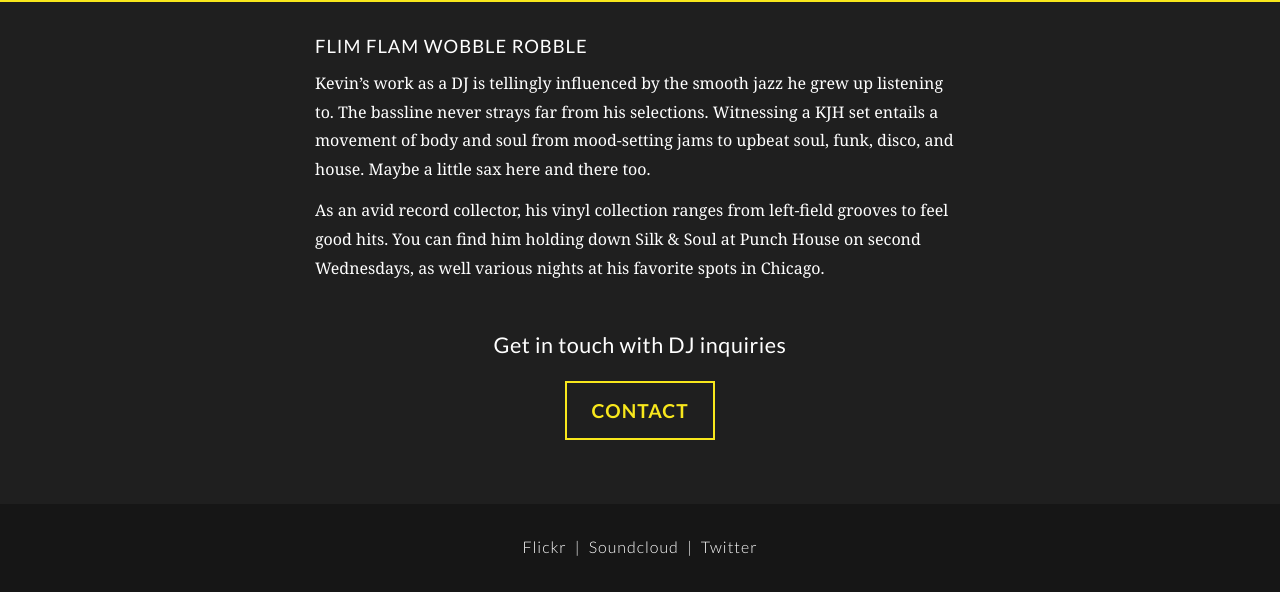
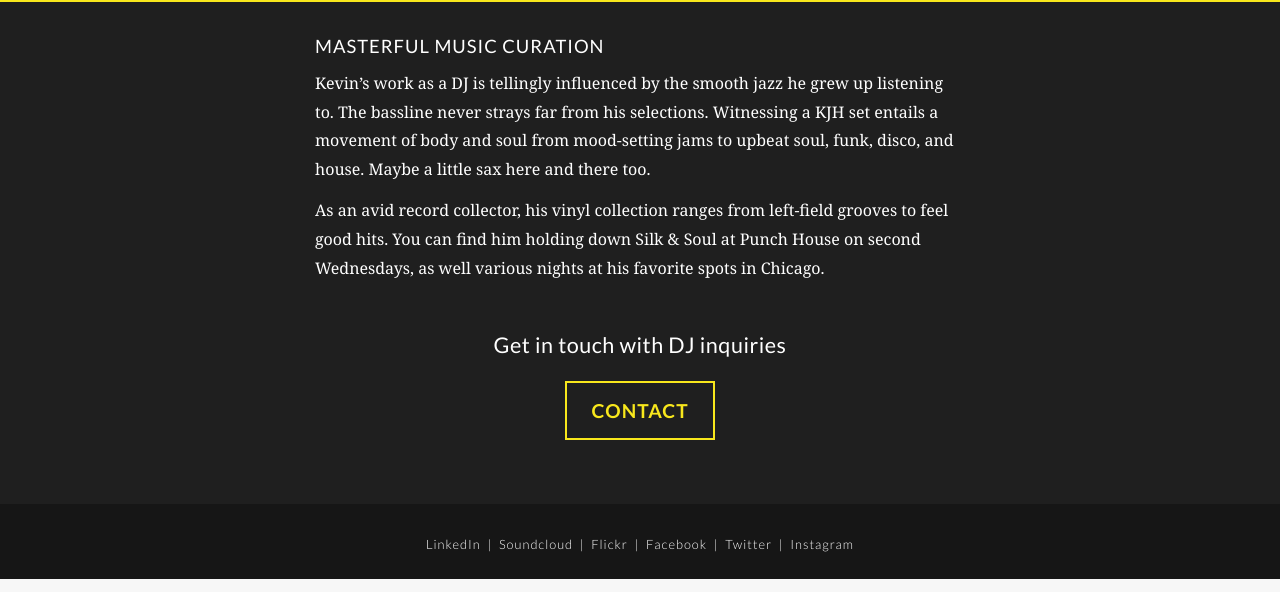
Before and after one commit to kevinhsia/kevinhsia.github.io, a Jekyll site: the page built from music.md, in a window 1280 px wide. Shown: the part 460-1052 px from the top of the page. Built offline with Jekyll 4.4.1, drawn with Linux system fonts in a browser that asks for light colours; some web fonts are replaced.

Commit message:
Adding all the social networks

```diff
--- a/_includes/footer.html
+++ b/_includes/footer.html
@@ -1,7 +1,9 @@
 <footer class="footer">
   <div class="content-wrapper">
     <div class="footer__content">
-      <div class="footer__social-links"><a href="#">Flickr</a> <span class="separator">|</span> <a href="#">Soundcloud</a> <span class="separator">|</span> <a href="#">Twitter</a></div>
+      <div class="footer__social-links">
+        <a href="https://www.linkedin.com/in/kevinhsia" target="_blank">LinkedIn</a> <span class="separator">|</span> <a href="https://soundcloud.com/kevinjhsia" target="_blank">Soundcloud</a> <span class="separator">|</span> <a href="https://www.flickr.com/photos/artistfriendship/" target="_blank">Flickr</a> <span class="separator">|</span> <a href="https://www.facebook.com/kevinjhsia" target="_blank">Facebook</a> <span class="separator">|</span> <a href="https://twitter.com/kevinjhsia" target="_blank">Twitter</a> <span class="separator">|</span> <a href="https://www.instagram.com/kevinjhsia/" target="_blank">Instagram</a>
+      </div>
     </div>
   </div>
 </footer>
--- a/_sass/_footer.scss
+++ b/_sass/_footer.scss
@@ -2,7 +2,7 @@
   background-color: $color-blackest;
   color: $color-white;
   font-family: $sans-font-family;
-  font-size: 1rem;
+  font-size: 0.8rem;
   font-weight: 300;
   letter-spacing: 1px;
   padding: 2rem 0 1.5rem;
@@ -18,8 +18,6 @@
 }
 
 .footer__social-links {
-  margin-bottom: 0.5em;
-
   a {
     border-bottom: 1px solid rgba($color-white, 0);
     display: inline-block;
@@ -30,6 +28,16 @@
       border-bottom: 1px solid currentColor;
     }
   }
+
+  @include responsive($device-small) {
+    a:nth-of-type(1n + 4) {
+      display: none;
+    }
+
+    .separator:nth-of-type(1n + 3) {
+      display: none;
+    }
+  }
 }
 
 .footer__type-credit {
--- a/music.md
+++ b/music.md
@@ -25,7 +25,7 @@ permalink: /music/
 
 <div class="page-body">
   <div class="content-wrapper">
-    <h2 class="page-body__title">Flim flam wobble robble</h2>
+    <h2 class="page-body__title">Masterful music curation</h2>
     <p class="page-body__copy">
       Kevin’s work as a DJ is tellingly influenced by the smooth jazz he grew up listening to. The bassline never strays far from his selections. Witnessing a KJH set entails a movement of body and soul from mood-setting jams to upbeat soul, funk, disco, and house. Maybe a little sax here and there too.
     </p>
```
